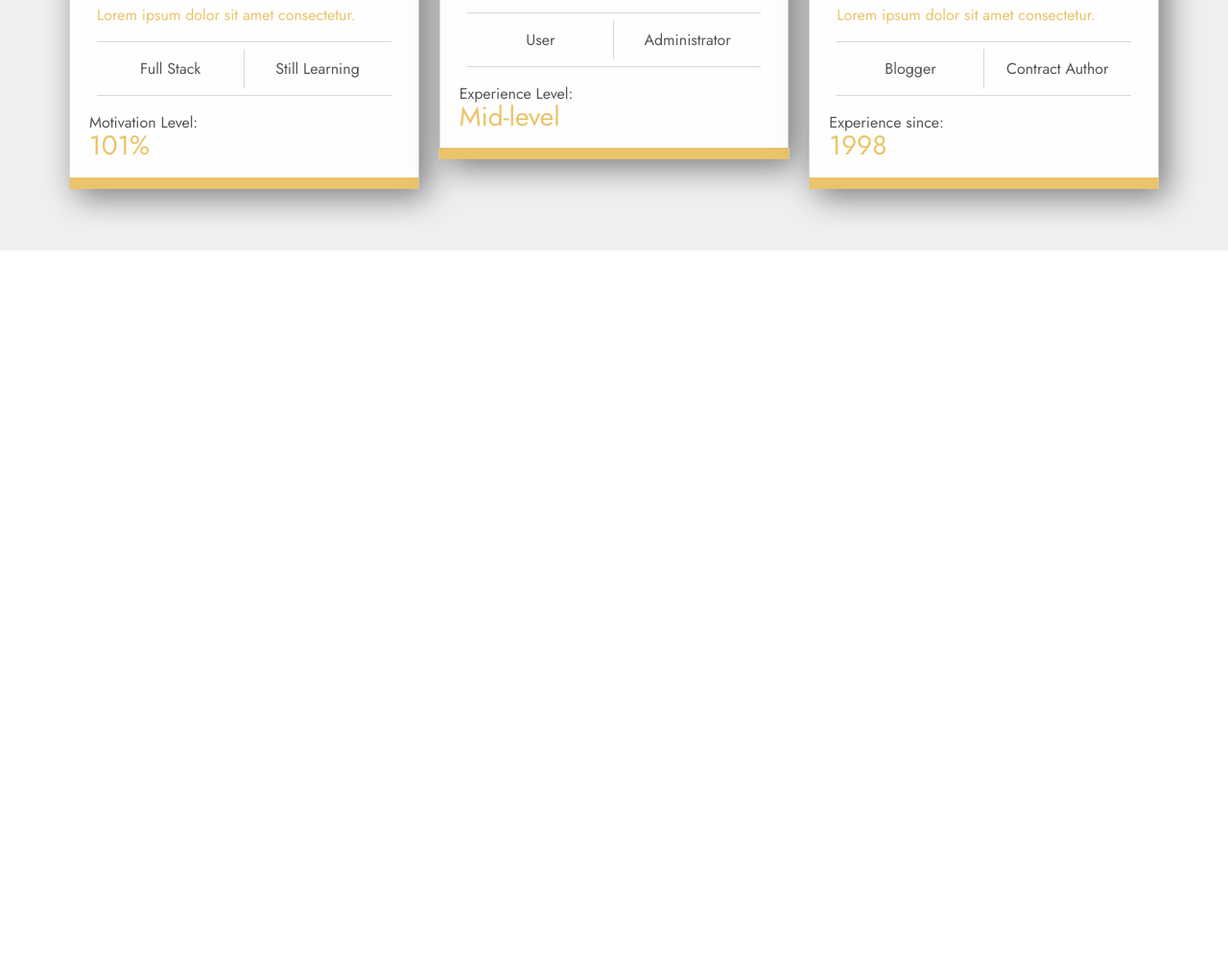
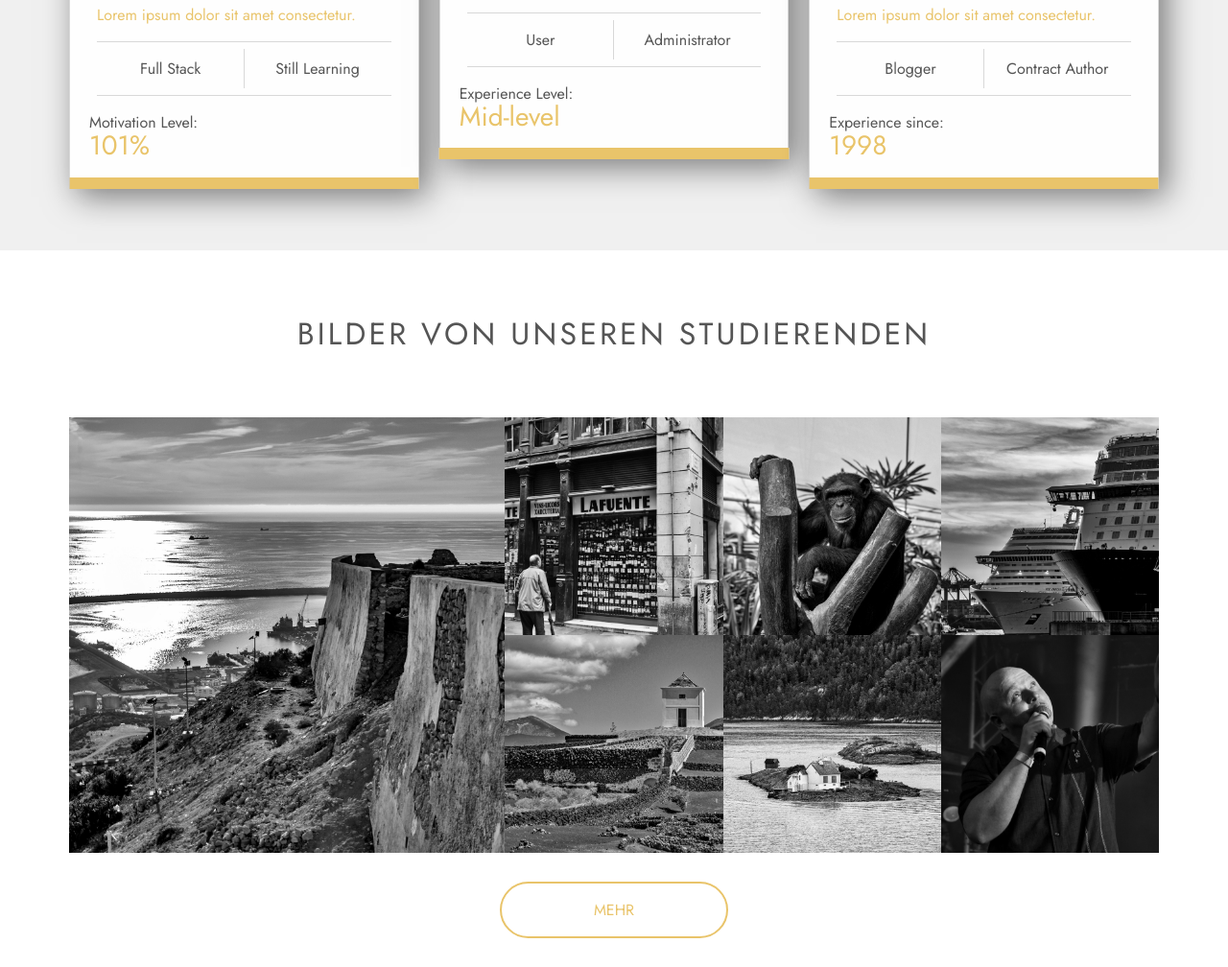
Before and after one commit to romanjasiek/photo_project, a plain HTML site: page index.html in a window 1280 px wide. Shown: the part 2683-3691 px from the top of the page at 96% size. Before the commit the page ends 2944 px from the top, so only its background shows below. Drawn offline with Linux system fonts and the light colour scheme; files whose address does not match are found by name.

Commit message:
Started gallery section

```diff
--- a/index.html
+++ b/index.html
@@ -235,6 +235,62 @@
         </div>
         </div>
     </section>
+    <section class="gallery">
+        <div class="gallery__container">
+            <h3 class="gallery__heading">Bilder von unseren Studierenden</h3>
+
+            <div class="gallery__list">
+                <a class="gallery__list-item gallery__list-item--first" href="#">
+                    <img class="gallery__list-item-image" src="./img/gallery/agadir.jpeg" alt="Agadir" />
+                </a>
+                <a class="gallery__list-item" href="#">
+                    <img class="gallery__list-item-image" src="./img/gallery/barcelona.jpg" alt="Barcelona" />
+                </a>
+                <a class="gallery__list-item" href="#">
+                    <img class="gallery__list-item-image" src="./img/gallery/chimp.jpeg" alt="Chimp" />
+                </a>
+                <a class="gallery__list-item" href="#">
+                    <img class="gallery__list-item-image" src="./img/gallery/cruiseships.jpeg" alt="Cruise Ships" />
+                </a>
+                <a class="gallery__list-item" href="#">
+                    <img class="gallery__list-item-image" src="./img/gallery/lanzarote.jpeg" alt="Lanzarote" />
+                </a>
+                <a class="gallery__list-item" href="#">
+                    <img class="gallery__list-item-image" src="./img/gallery/oslo.jpeg" alt="Oslo" />
+                </a>
+                <a class="gallery__list-item" href="#">
+                    <img class="gallery__list-item-image" src="./img/gallery/vnvnation.jpeg" alt="VNV Nation" />
+                </a>
+            </div>
+            <input class="gallery__cb-toggle" id="gallery__cb-toggle" type="checkbox" autocomplete="off" />
+            <div class="gallery__more-button-container">
+                <label class="button" for="gallery__cb-toggle">Mehr</label>
+            </div>
+            <div class="gallery__list gallery__list--cb-toggle">
+                <a class="gallery__list-item gallery__list-item--last" href="#">
+                    <img class="gallery__list-item-image" src="./img/gallery2/agadir2.jpeg" alt="Agadir" />
+                </a>
+                <a class="gallery__list-item" href="#">
+                    <img class="gallery__list-item-image" src="./img/gallery2/cannes.jpeg" alt="Cannes" />
+                </a>
+                <a class="gallery__list-item" href="#">
+                    <img class="gallery__list-item-image" src="./img/gallery2/corsica.jpeg" alt="Corsica" />
+                </a>
+                <a class="gallery__list-item" href="#">
+                    <img class="gallery__list-item-image" src="./img/gallery2/monkeys.jpeg" alt="Monkeys" />
+                </a>
+                <a class="gallery__list-item" href="#">
+                    <img class="gallery__list-item-image" src="./img/gallery2/ocean.jpeg" alt="Ocean" />
+                </a>
+                <a class="gallery__list-item" href="#">
+                    <img class="gallery__list-item-image" src="./img/gallery2/vaticancity.jpeg" alt="Vatican City" />
+                </a>
+                <a class="gallery__list-item" href="#">
+                    <img class="gallery__list-item-image" src="./img/gallery2/wismar.jpeg" alt="Wismar" />
+                </a>
+            </div>
+        </div>
+    </section>
     <script> </script>
     <script src="./scripts/checkscrollforvideo.js" async></script>
     <script src="./scripts/addmousepositiontocss.js" async></script>
--- /dev/null
+++ b/styles/pages/home/_gallery.scss
@@ -0,0 +1,90 @@
+@use "../../abstracts" as *;
+@use "sass:color";
+
+.gallery {
+    padding-bottom: 3rem;
+}
+
+.gallery__container {
+    @include make-container();
+}
+
+.gallery__heading {
+    color: $color-secondary;
+    text-transform: uppercase;
+    font-weight: 500;
+    letter-spacing: 0.1em;
+    text-align: center;
+    padding-top: 4rem;
+    padding-bottom: 4rem;
+    font-size: 2rem;
+}
+
+.gallery__list {
+    $column-size: 71rem / 5;
+
+    display: grid;
+    grid-template-columns: 1fr 1fr 1fr 1fr 1fr;
+    grid-template-rows: #{$column-size} #{$column-size};
+
+    @media (max-width: $breakpoint-lg) {
+        grid-template-rows: #{$column-size * 0.9} #{$column-size * 0.9};
+    }
+    @media (max-width: $breakpoint-md) {
+        grid-template-rows: #{$column-size * 0.8} #{$column-size * 0.8};
+    }
+    @media (max-width: $breakpoint-sm) {
+        grid-template-rows: #{$column-size * 0.5} #{$column-size * 0.5};
+    }
+    @media (max-width: $breakpoint-xs) {
+        grid-template-columns: 1fr 1fr;
+        grid-template-rows: #{$column-size} #{$column-size} #{$column-size} #{$column-size} #{$column-size};
+    }
+}
+
+.gallery__list--cb-toggle {
+    .gallery__cb-toggle:not(:checked) ~ & {
+        display: none;
+    }
+}
+
+.gallery__cb-toggle {
+    display: none;
+}
+
+.gallery__more-button-container {
+    padding-top: 3rem;
+    text-align: center;
+
+    .gallery__cb-toggle:checked ~ & {
+        display: none;
+    }
+}
+
+
+.gallery__list-item {
+    display: block;
+
+    &--first {
+        grid-column-start: 1;
+        grid-column-end: span 2;
+
+        grid-row-start: 1;
+        grid-row-end: span 2;
+    }
+
+    &--last {
+        grid-column-start: 4;
+        grid-column-end: span 2;
+
+        grid-row-start: 1;
+        grid-row-end: span 2;
+    }
+}
+
+.gallery__list-item-image {
+    display: block;
+    width: 100%;
+    height: 100%;
+    object-fit: cover;
+}
--- a/styles/pages/home/_index.scss
+++ b/styles/pages/home/_index.scss
@@ -2,3 +2,4 @@
 @use "technologies";
 @use "story";
 @use "skills";
+@use "gallery";
```
Also changed, not shown: dist/main.css, img/gallery/agadir.jpeg (added), img/gallery/barcelona.jpg (added), img/gallery/chimp.jpeg (added), img/gallery/cruiseships.jpeg (added), img/gallery/lanzarote.jpeg (added), img/gallery/oslo.jpeg (added), img/gallery/vnvnation.jpeg (added), img/gallery2/agadir2.jpeg (added), img/gallery2/cannes.jpeg (added), 6 other files.
